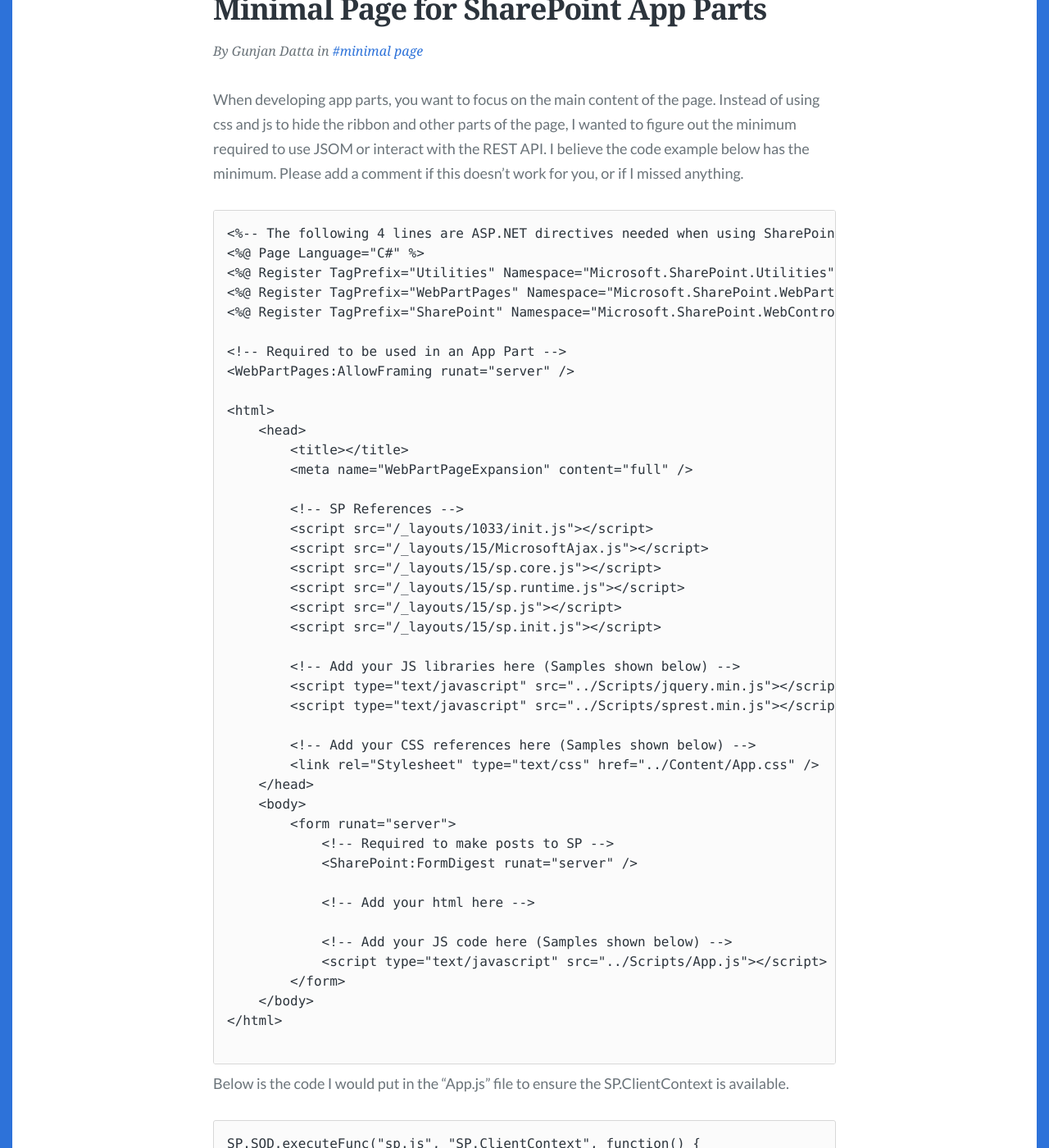
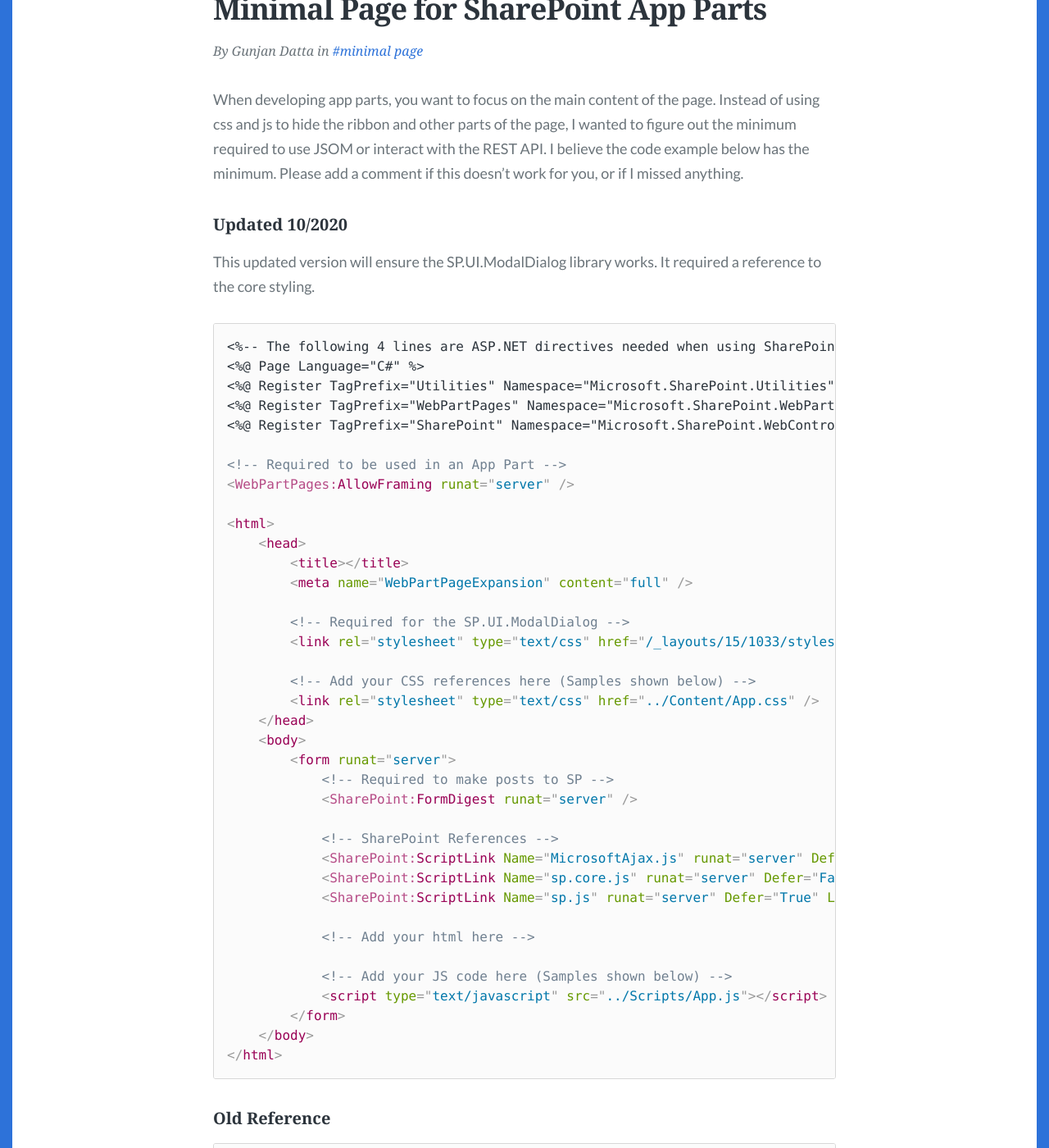
Before and after one commit to gunjandatta/blog, a Jekyll site: the page built from _posts/2016/2016-10-22-minimal-page-for-sharepoint-app-parts.md, in a window 1280 px wide and 1400 px high, scrolled down 272 px. Shown: the whole window at 82% size. Built offline with Jekyll 4.4.1, drawn with Linux system fonts in a browser that asks for light colours; some web fonts are replaced; some of the changed text lies outside the part shown.

Commit message:
Updated the minimal app page.

````diff
--- a/_posts/2016/2016-10-22-minimal-page-for-sharepoint-app-parts.md
+++ b/_posts/2016/2016-10-22-minimal-page-for-sharepoint-app-parts.md
@@ -11,7 +11,52 @@ When developing app parts, you want to focus on the main content of the page. In
 
 <!--more-->
 
+#### Updated 10/2020
+
+This updated version will ensure the SP.UI.ModalDialog library works. It required a reference to the core styling.
+
+```html
+<%-- The following 4 lines are ASP.NET directives needed when using SharePoint components --%>
+<%@ Page Language="C#" %>
+<%@ Register TagPrefix="Utilities" Namespace="Microsoft.SharePoint.Utilities" Assembly="Microsoft.SharePoint, Version=15.0.0.0, Culture=neutral, PublicKeyToken=71e9bce111e9429c" %>
+<%@ Register TagPrefix="WebPartPages" Namespace="Microsoft.SharePoint.WebPartPages" Assembly="Microsoft.SharePoint, Version=15.0.0.0, Culture=neutral, PublicKeyToken=71e9bce111e9429c" %>
+<%@ Register TagPrefix="SharePoint" Namespace="Microsoft.SharePoint.WebControls" Assembly="Microsoft.SharePoint, Version=15.0.0.0, Culture=neutral, PublicKeyToken=71e9bce111e9429c" %>
+
+<!-- Required to be used in an App Part -->
+<WebPartPages:AllowFraming runat="server" />
+
+<html>
+    <head>
+        <title></title>
+        <meta name="WebPartPageExpansion" content="full" />
+
+        <!-- Required for the SP.UI.ModalDialog -->
+        <link rel="stylesheet" type="text/css" href="/_layouts/15/1033/styles/Themable/corev15.css">
+
+        <!-- Add your CSS references here (Samples shown below) -->
+        <link rel="stylesheet" type="text/css" href="../Content/App.css" />
+    </head>
+    <body>
+        <form runat="server">
+            <!-- Required to make posts to SP -->
+            <SharePoint:FormDigest runat="server" />
+
+            <!-- SharePoint References -->
+            <SharePoint:ScriptLink Name="MicrosoftAjax.js" runat="server" Defer="False" Localizable="false" />
+            <SharePoint:ScriptLink Name="sp.core.js" runat="server" Defer="False" Localizable="false" />
+            <SharePoint:ScriptLink Name="sp.js" runat="server" Defer="True" Localizable="false" />
+
+            <!-- Add your html here -->
+
+            <!-- Add your JS code here (Samples shown below) -->
+            <script type="text/javascript" src="../Scripts/App.js"></script>
+        </form>
+    </body>
+</html>
 ```
+
+#### Old Reference
+```html
 <%-- The following 4 lines are ASP.NET directives needed when using SharePoint components --%>
 <%@ Page Language="C#" %>
 <%@ Register TagPrefix="Utilities" Namespace="Microsoft.SharePoint.Utilities" Assembly="Microsoft.SharePoint, Version=15.0.0.0, Culture=neutral, PublicKeyToken=71e9bce111e9429c" %>
@@ -53,7 +98,6 @@ When developing app parts, you want to focus on the main content of the page. In
         </form>
     </body>
 </html>
-
 ```
 
 Below is the code I would put in the "App.js" file to ensure the SP.ClientContext is available.
````
Also changed, not shown: _posts/2020/2020-10-04-classic-solution-in-modern.md (+8 -8 lines).
